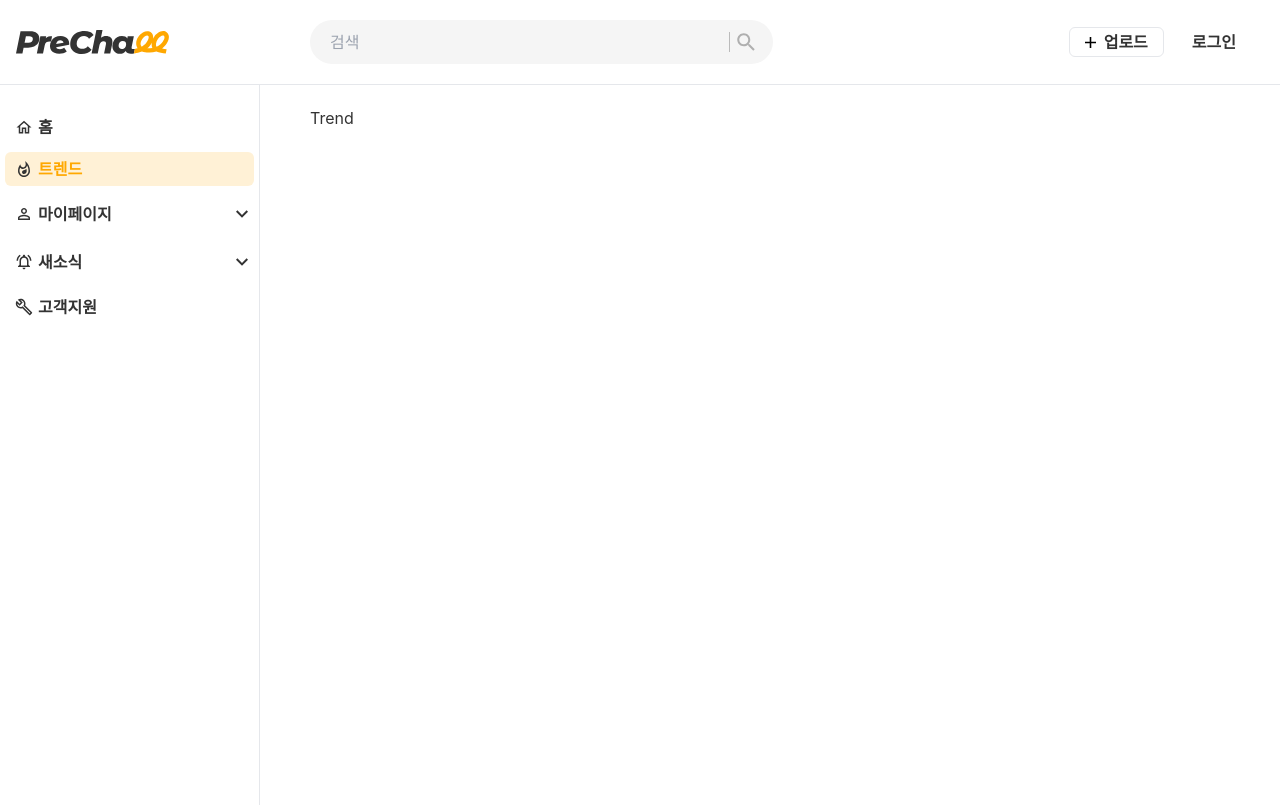
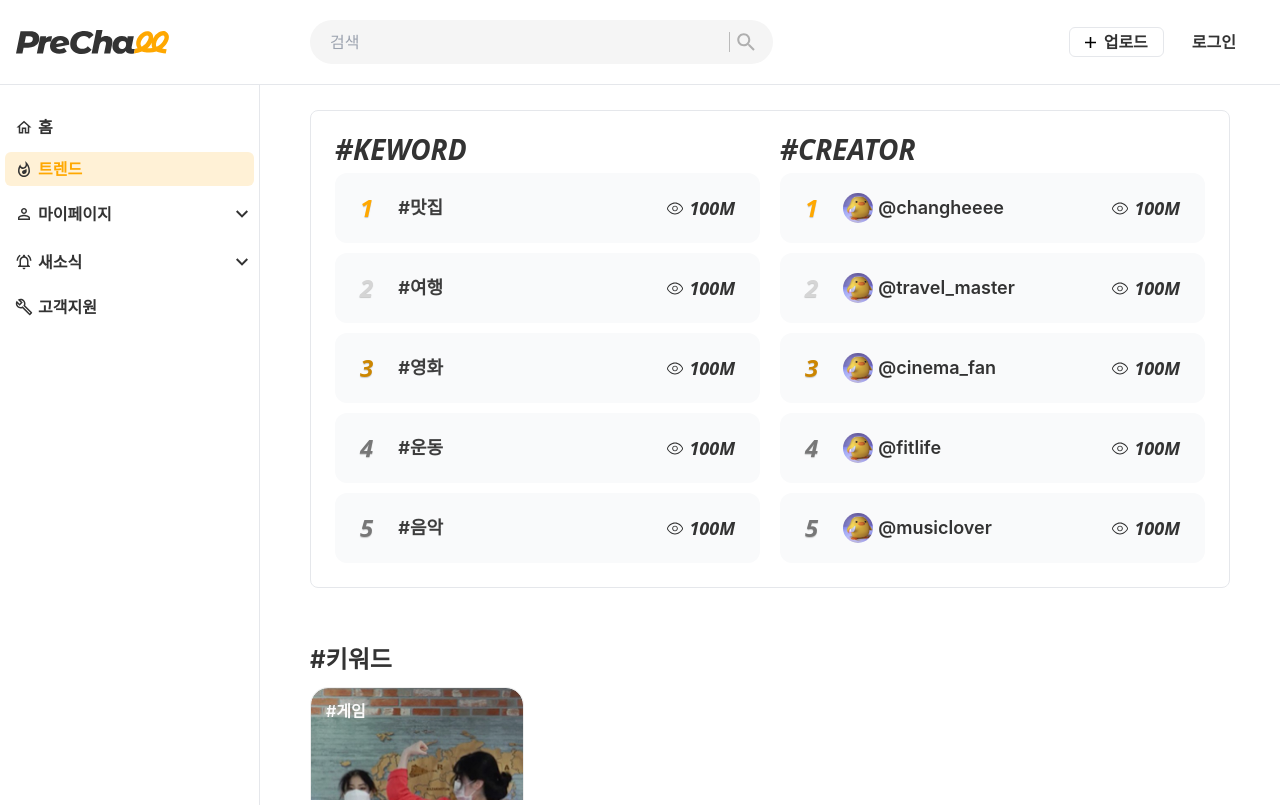
Before and after one commit to changheeee/prechall, a Next.js app: page /trend in a window 1280 px wide. Built offline with nearby package versions, Linux system fonts and the light colour scheme.

Commit message:
Design: apply rankDashboard UI

```diff
--- a/src/app/(home)/_components/Home.tsx
+++ b/src/app/(home)/_components/Home.tsx
@@ -1,12 +1,10 @@
-'use client'
 import MainCarousel from "./MainCarousel";
 import HotIcon from "../../../../public/assets/ico_hot.svg";
 import ContentList from "@/app/_components/ContentList";
 
+export const titleStyle = "mt-[60px] mb-[15px] flex items-center gap-1 text-[24px] font-bold ";
+
 export default function Home() {
-    const titleStyle = "mt-[60px] mb-[15px] flex items-center gap-1 text-[24px] font-bold ";
-
-
     return (
         <div className='flex flex-col w-full h-auto'>
             <MainCarousel />
--- a/src/app/MOCKDATA.ts
+++ b/src/app/MOCKDATA.ts
@@ -85,4 +85,15 @@ const contentData = [
   },
 ];
 
-export default contentData;
+const rankData = {
+  keywords: ["맛집", "여행", "영화", "운동", "음악"],
+  creators: [
+    "changheeee",
+    "travel_master",
+    "cinema_fan",
+    "fitlife",
+    "musiclover",
+  ],
+};
+
+export { contentData, rankData };
--- a/src/app/[username]/video/[id]/page.tsx
+++ b/src/app/[username]/video/[id]/page.tsx
@@ -9,7 +9,7 @@ import LikeIcon from "@public/assets/ico_prechall.svg"
 import CommentIcon from "@public/assets/ico_comment.svg"
 import ReportIcon from "@public/assets/ico_report.svg"
 
-import contentData from "@/app/MOCKDATA";
+import { contentData } from "@/app/MOCKDATA";
 import { formatViews } from '@/app/_components/ContentItem';
 
 export default function SingleContent() {
--- a/src/app/_components/ContentItem.tsx
+++ b/src/app/_components/ContentItem.tsx
@@ -15,9 +15,9 @@ type Props = {
 // 숫자를 K, M 단위로 변환하는 함수
 export function formatViews(views: number) {
     if (views >= 1000000) {
-        return (views / 1000000).toFixed(1) + 'M'; // 백만 단위
+        return (views / 1000000).toFixed(0) + 'M'; // 백만 단위
     } else if (views >= 1000) {
-        return (views / 1000).toFixed(1) + 'K'; // 천 단위
+        return (views / 1000).toFixed(0) + 'K'; // 천 단위
     }
     return views.toString(); // 1000 미만은 그대로 출력
 }
@@ -56,7 +56,7 @@ export default function ContentItem({ rank, item, isKeyword, isRank }: Props) {
                 <div className="flex flex-col gap-[6px]">
                     <span className={spanStyle}>@{item.author}</span>
                     <span className={spanStyle}>
-                        <ViewsIcon />
+                        <ViewsIcon fill={'#fff'} />
                         {formatViews(item.views)}</span>
                 </div>
                 {isRank && <strong className={rankStyle(rank)}>{rank + 1}</strong>}
--- a/src/app/_components/ContentList.tsx
+++ b/src/app/_components/ContentList.tsx
@@ -1,8 +1,9 @@
 //컨텐츠 리스트 UI : 매개변수로 실시간 급상승, 키워드를 받아서 정렬하도록
+'use client'
 
 import React, { useState } from 'react';
 import ContentItem from "./ContentItem"
-import contentData from "@/app/MOCKDATA";
+import { contentData } from "@/app/MOCKDATA";
 import { Swiper, SwiperSlide } from "swiper/react";
 import { Navigation, Keyboard, Mousewheel, Scrollbar } from "swiper/modules";
 import "swiper/css";
--- a/src/app/_components/UserProfileTag.tsx
+++ b/src/app/_components/UserProfileTag.tsx
@@ -4,23 +4,23 @@ import Image from "next/image"
 // 임시로 ?
 type Props = {
     avatar?: string,
-    username?: string
+    username?: string,
+    trend?: boolean
 }
 
-export default function UserProfileTag({ avatar, username }: Props) {
+export default function UserProfileTag({ avatar, username, trend }: Props) {
     return (
         <Link href={`/@${username}`}
             className="flex items-center gap-[5px]">
-            <div className="relative rounded-full overflow-hidden w-[50px] h-[50px]">
+            <div className={`relative rounded-full overflow-hidden ${trend ? 'w-[30px] h-[30px]' : 'w-[50px] h-[50px]'}`}>
                 <Image
                     src="/assets/sample_profile_img.png" //개별 이미지 경로로 변경
                     alt="썸네일"
                     layout="fill"
                     objectFit="cover"  // 이미지가 div를 꽉 채우도록 설정
-                    className="absolute -z-20"
                 />
             </div>
-            <span className="font-semibold">@{username}</span>
+            <span className={`font-semibold ${trend ? 'text-[18px]' : 'text-[16px]'}`}>@{username}</span>
         </Link>
     )
 }
--- a/src/app/_styles/layout.tsx
+++ b/src/app/_styles/layout.tsx
@@ -1,3 +1,3 @@
 export const modalLayout = 'absolute z-[9000] flex justify-center pt-[105px] left-0 top-0 w-full h-dvh bg-black bg-opacity-50'
 
-export const modalContainer = '';
+// export const modalContainer = '';
--- a/src/app/trend/_components/Trend.tsx
+++ b/src/app/trend/_components/Trend.tsx
@@ -1,7 +1,88 @@
 'use client'
+import { rankData } from "@/app/MOCKDATA"
+import ContentList from "@/app/_components/ContentList";
+import { titleStyle } from "@/app/(home)/_components/Home";
+import UserProfileTag from "@/app/_components/UserProfileTag";
+import ViewsIcon from '@public/assets/ico_views.svg'
+import { formatViews } from "@/app/_components/ContentItem";
+export default function Trend() {
 
-export default function Trend() {
+    const spanStyle = 'flex items-center gap-[5px] text-[18px] text-[#333] text-opacity-95 font-bold'
+    const defaultStrongStyle = 'font-montserrat italic text-[24px] [text-shadow:0px_1px_1px_var(--tw-shadow-color)] shadow-black/20 '
+
+    // rank에 따른 스타일 결정
+    const rankStyle = (rank: number) => {
+        switch (rank) {
+            case 0:
+                return `${defaultStrongStyle} text-[#FFA801]`;
+            case 1:
+                return `${defaultStrongStyle} text-[#D5D5D5]`;
+            case 2:
+                return `${defaultStrongStyle} text-[#CC8600]`;
+            default:
+                return `${defaultStrongStyle} text-[#777]`;
+        }
+    }
+
+    const rankListStyle = 'h-[70px] px-[25px] flex items-center justify-between bg-gray-50 rounded-[12px]'
+
+
     return (
-        <div >Trend</div>
+        <>
+            {/* 랭킹 대시보드 */}
+            <article className="flex gap-5 w-full p-6 border border-gray-200 rounded-lg bg-white drop-shadow-dashboard">
+
+                <div className="w-1/2">
+                    <h3 className="font-montserrat font-extrabold italic text-[28px]">
+                        #KEWORD
+                    </h3>
+                    <ul className="flex flex-col gap-[10px] w-full mt-[10px]">
+                        {rankData.keywords.map((item, index) => (
+                            <li key={index}
+                                className={rankListStyle}>
+                                <div className="flex items-center gap-[25px]">
+                                    <strong className={rankStyle(index)}>
+                                        {index + 1}
+                                    </strong>
+                                    <span className={spanStyle}>
+                                        #{rankData.keywords[index]}
+                                    </span>
+                                </div>
+                                <span className="flex items-center gap-[5px] font-montserrat font-semibold italic text-[18px]" >
+                                    <ViewsIcon fill={'#333'} />
+                                    {formatViews(100000000)}
+                                </span>
+                            </li>
+                        ))}
+                    </ul>
+                </div>
+                <div className="w-1/2">
+                    <h3 className="font-montserrat font-extrabold italic text-[28px]">
+                        #CREATOR
+                    </h3>
+                    <ul className="flex flex-col gap-[10px] w-full mt-[10px]">
+                        {rankData.creators.map((item, index) => (
+                            <li key={index}
+                                className={rankListStyle}>
+                                <div className="flex items-center gap-[25px]">
+                                    <strong className={rankStyle(index)}>
+                                        {index + 1}
+                                    </strong>
+                                    <UserProfileTag username={item} trend={true} />
+                                </div>
+                                <span className="flex items-center gap-[5px] font-montserrat font-semibold italic text-[18px]" >
+                                    <ViewsIcon fill={'#333'} />
+                                    {formatViews(100000000)}
+                                </span>
+                            </li>
+                        ))}
+                    </ul>
+                </div>
+            </article>
+
+
+            <h4 className={titleStyle}>#키워드</h4>
+            <ContentList />
+        </>
     )
 }
--- a/tailwind.config.ts
+++ b/tailwind.config.ts
@@ -17,6 +17,9 @@ const config: Config = {
         sans: ["Pretendard", "ui-sans-serif", "system-ui"],
         montserrat: ["Montserrat", "ui-sans-serif", "system-ui"],
       },
+      dropShadow: {
+        dashboard: "3px 4px 4px 0 rgba(0, 0, 0, 0.1)",
+      },
     },
   },
   plugins: [],
```
Also changed, not shown: public/assets/ico_views.svg.
